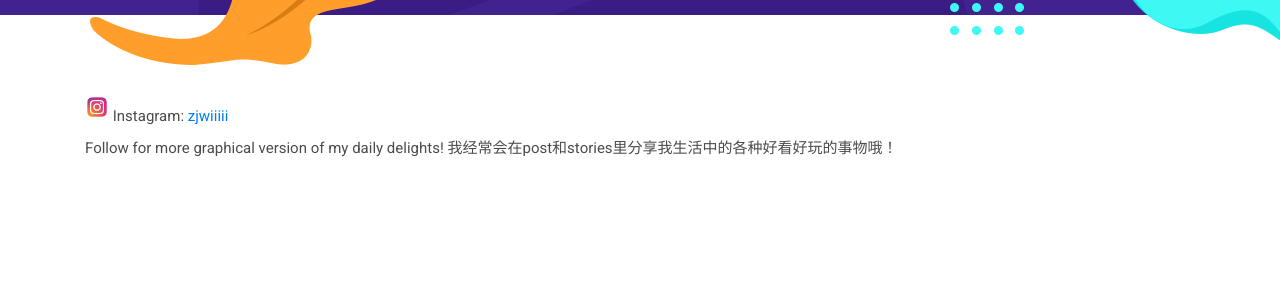
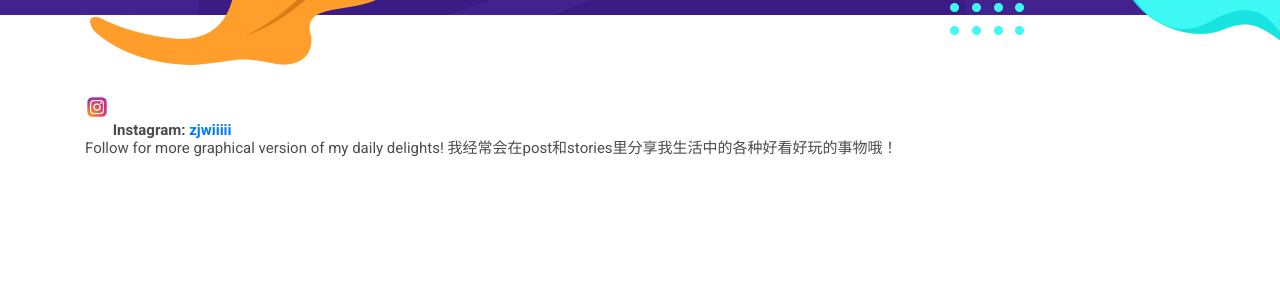
Before and after one commit to zijing-wu/zijing-wu.github.io, a Jekyll site: the page built from _pages/contact.html, in a window 1280 px wide. Shown: the part 489-789 px from the top of the page. Built offline with Jekyll 4.4.1, drawn with Linux system fonts in a browser that asks for light colours.

```diff
--- a/_pages/contact.html
+++ b/_pages/contact.html
@@ -9,7 +9,7 @@ title: Contacts
       <div class="col-lg-12">
         <div class="content">
         	<img src="{{ site.baseurl }}/assets/images/icons/instagram.png" alt="Instargram icon" class="icon-bg"></img>
-        	Instagram: <a href="https://www.instagram.com/zjwiiiii/">zjwiiiii</a><br>
+        	<b>Instagram: <a href="https://www.instagram.com/zjwiiiii/">zjwiiiii</a></b><br>
         	Follow for more graphical version of my daily delights! 我经常会在post和stories里分享我生活中的各种好看好玩的事物哦！
         </div>
       </div>
--- a/assets/scss/_common.scss
+++ b/assets/scss/_common.scss
@@ -207,7 +207,7 @@ a:hover {
   height: 24px;
   width: 24px;
   line-height: 24px;
-  text-align: bottom;
+  vertical-align: bottom;
 }
 
 .icon-light {
```
Also changed, not shown: assets/images/icons/instagram.jpeg (deleted).
